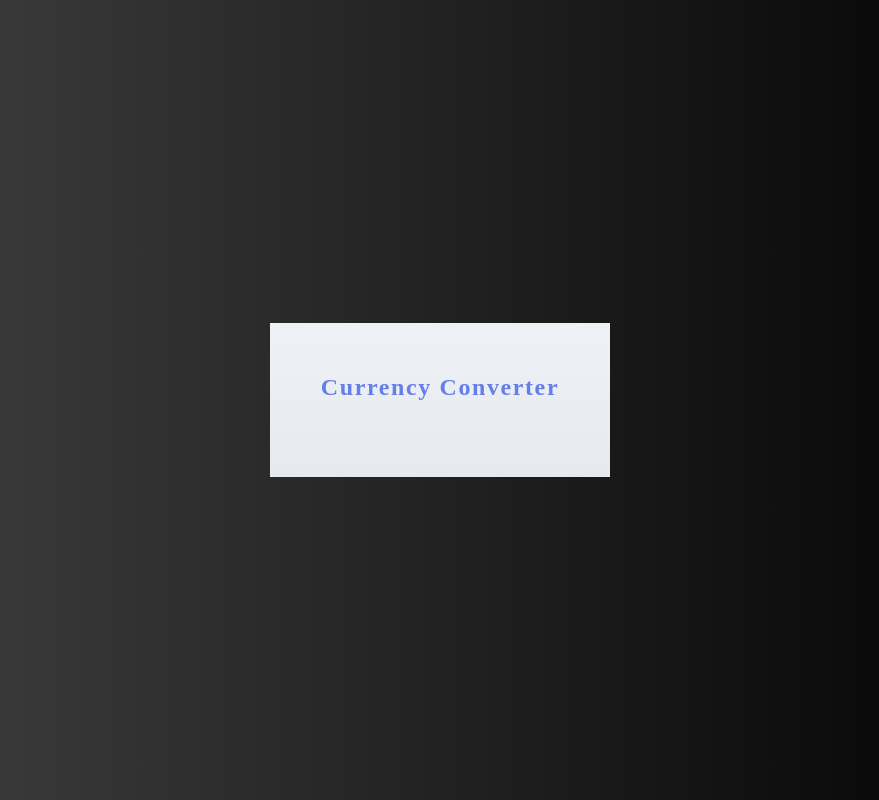
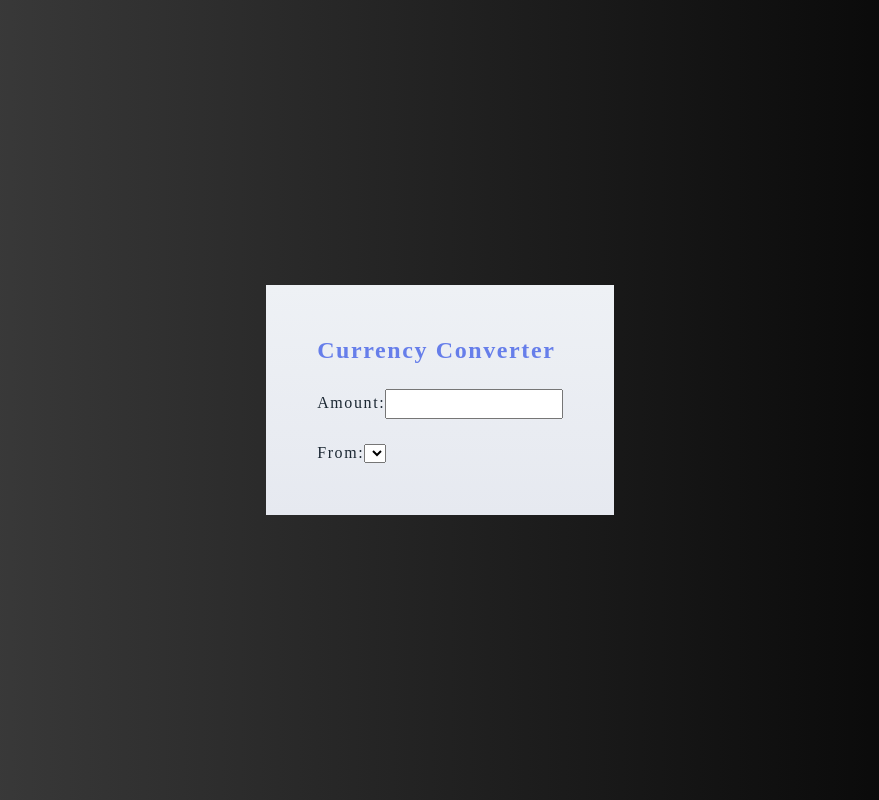
Before and after one commit to muktinathrajbanshi/CurrencyConvertor-App, a React (Vite) app: page / in a window 1280 px wide. Shown: the whole page, without its empty margins (200-1079 px from the left). Built offline with nearby package versions, Linux system fonts and the light colour scheme.

Commit message:
Wow what an idea for creating structure with design

```diff
--- a/src/App.jsx
+++ b/src/App.jsx
@@ -7,7 +7,21 @@ const App = () => {
         <div className="currency-div">
           <h1>Currency Converter</h1>
           <div>
-            <label htmlFor="currency_amount"></label>
+            <label htmlFor="currency_amount">
+            Amount:
+            <input type="number" id="currency_amount" />
+            </label>
+          </div>
+
+          <div className="currency-selector">
+            <div>
+              <label htmlFor="">
+                From:
+                <select name="" id="">
+                  <option value="USD"></option>
+                </select>
+              </label>
+            </div>
           </div>
         </div>
       </section>
```
